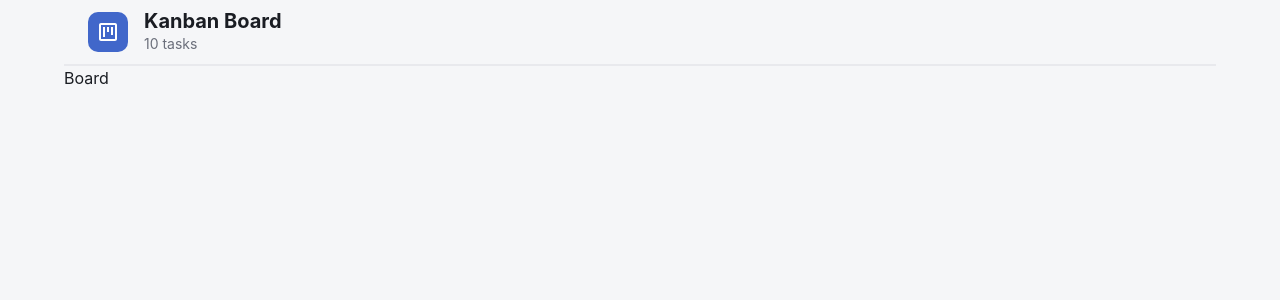
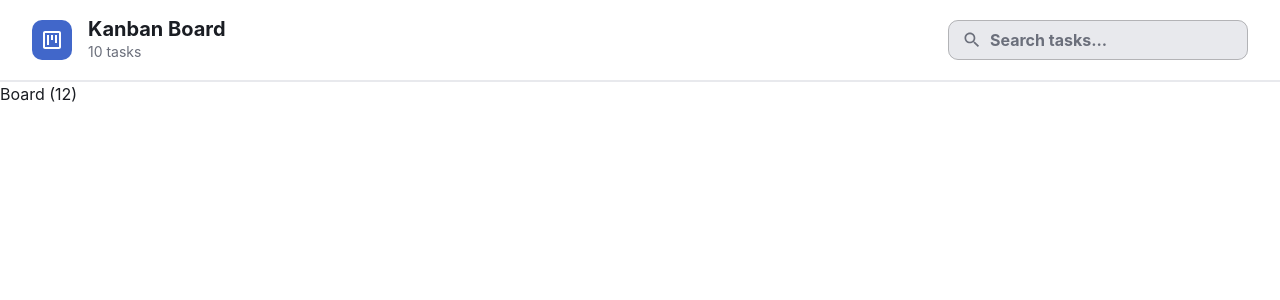
Before and after one commit to mohamed-Fathy1/Kanban-ToDo, a React (Vite) app: page / in a window 1280 px wide. Shown: the top 300 px of the page. Built offline with nearby package versions, Linux system fonts and the light colour scheme.

Commit message:
Refactor App layout and enhance Board component. Introduce Search component for task filtering. Update theme with light gray color. Pass tasks as props to Board for dynamic rendering.

```diff
--- a/src/App.tsx
+++ b/src/App.tsx
@@ -27,9 +27,13 @@ function App() {
   return (
     <ThemeProvider theme={theme}>
       <CssBaseline />
-      <Container color="background.paper">
+      <Container
+        maxWidth={false}
+        disableGutters
+        sx={{ bgcolor: "background.paper", minHeight: "100vh" }}
+      >
         <Header />
-        <Board />
+        <Board tasks={tasks} />
       </Container>
     </ThemeProvider>
   )
--- a/src/components/Board/Board.tsx
+++ b/src/components/Board/Board.tsx
@@ -1,7 +1,13 @@
+export type Task = {
+    id: number
+    title: string
+    description: string
+    column: string
+}
 
-function Board() {
+function Board({ tasks }: { tasks: Task[] }) {
     return (
-        <div>Board</div>
+        <div>Board ({tasks.length})</div>
     )
 }
 
--- a/src/components/Header/Header.tsx
+++ b/src/components/Header/Header.tsx
@@ -1,10 +1,12 @@
 import { AppBar, Box, Toolbar, Typography } from "@mui/material"
 import { ViewKanbanOutlined } from '@mui/icons-material';
+import { Search } from '../Search';
 
 function Header() {
     return (
-        <AppBar position="static" color="transparent" elevation={0} component="header" sx={{ borderBottom: "2px solid", borderColor: "divider" }}>
-            <Toolbar sx={{ display: "flex", alignItems: "center", gap: 2 }}>
+        <AppBar position="static" color="transparent" elevation={0} component="header" sx={{ borderBottom: "2px solid", borderColor: "divider", padding: 1 }}>
+            <Toolbar sx={{ display: "flex", justifyContent: "space-between", alignItems: "center", gap: 2 }}>
+                <Box display="flex" alignItems="center" gap={2}>
                     <Box display="flex" alignItems="center" gap={1} bgcolor="#4167CA" color="white" borderRadius={1} p={1}>
                         <ViewKanbanOutlined fontSize="medium" />
                     </Box>
@@ -12,6 +14,8 @@ function Header() {
                         <Typography variant="h1" fontWeight="bold" fontSize={20}>Kanban Board</Typography>
                         <Typography variant="body1" fontSize={14} color="text.secondary">10 tasks</Typography>
                     </Box>
+                </Box>
+                <Search />
             </Toolbar>
         </AppBar >
     )
--- /dev/null
+++ b/src/components/Search/Search.tsx
@@ -0,0 +1,49 @@
+import { InputAdornment, TextField } from "@mui/material"
+import { SearchOutlined } from "@mui/icons-material"
+import { useState } from "react"
+
+function Search() {
+    const [value, setValue] = useState("")
+
+    const handleChange = (event: React.ChangeEvent<HTMLInputElement>) => {
+        setValue(event.target.value)
+    }
+
+    return (
+        <TextField
+            placeholder="Search tasks..."
+            value={value}
+            onChange={handleChange}
+            sx={{
+                width: 300,
+                "& .MuiInputBase-root": {
+                    borderColor: "divider",
+                    backgroundColor: "#E8E9ED",
+                },
+                "& .MuiInputBase-input": {
+                    fontWeight: 700,
+                },
+            }}
+            slotProps={{
+                input: {
+                    startAdornment: (
+                        <InputAdornment position="start" sx={{ color: "text.secondary", fontWeight: 700 }}>
+                            <SearchOutlined fontSize="small" />
+                        </InputAdornment>
+                    ),
+                },
+                htmlInput: {
+                    sx: {
+                        "&::placeholder": {
+                            color: "text.secondary",
+                            fontWeight: 700,
+                            opacity: 1,
+                        },
+                    },
+                },
+            }}
+        />
+    )
+}
+
+export default Search
--- /dev/null
+++ b/src/components/Search/index.tsx
@@ -0,0 +1 @@
+export { default as Search } from './Search'
--- a/src/theme.ts
+++ b/src/theme.ts
@@ -6,6 +6,8 @@ export const columnColors = {
   review: "#904ABF",
   done: "#469A76",
 } as const;
+
+export const lightGray = "#EDF0F3";
 
 const theme = createTheme({
   palette: {
```
Lines whose indentation alone changed are shown as unchanged.
